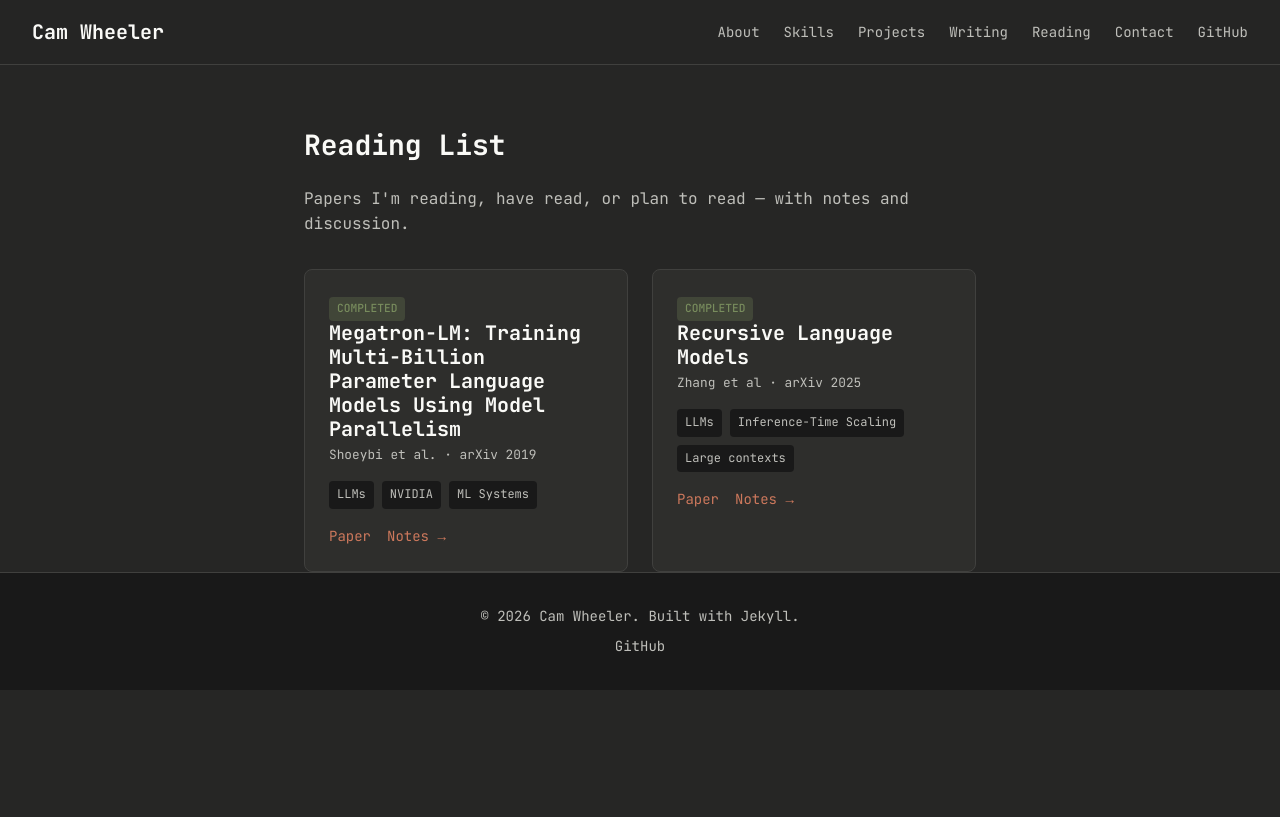
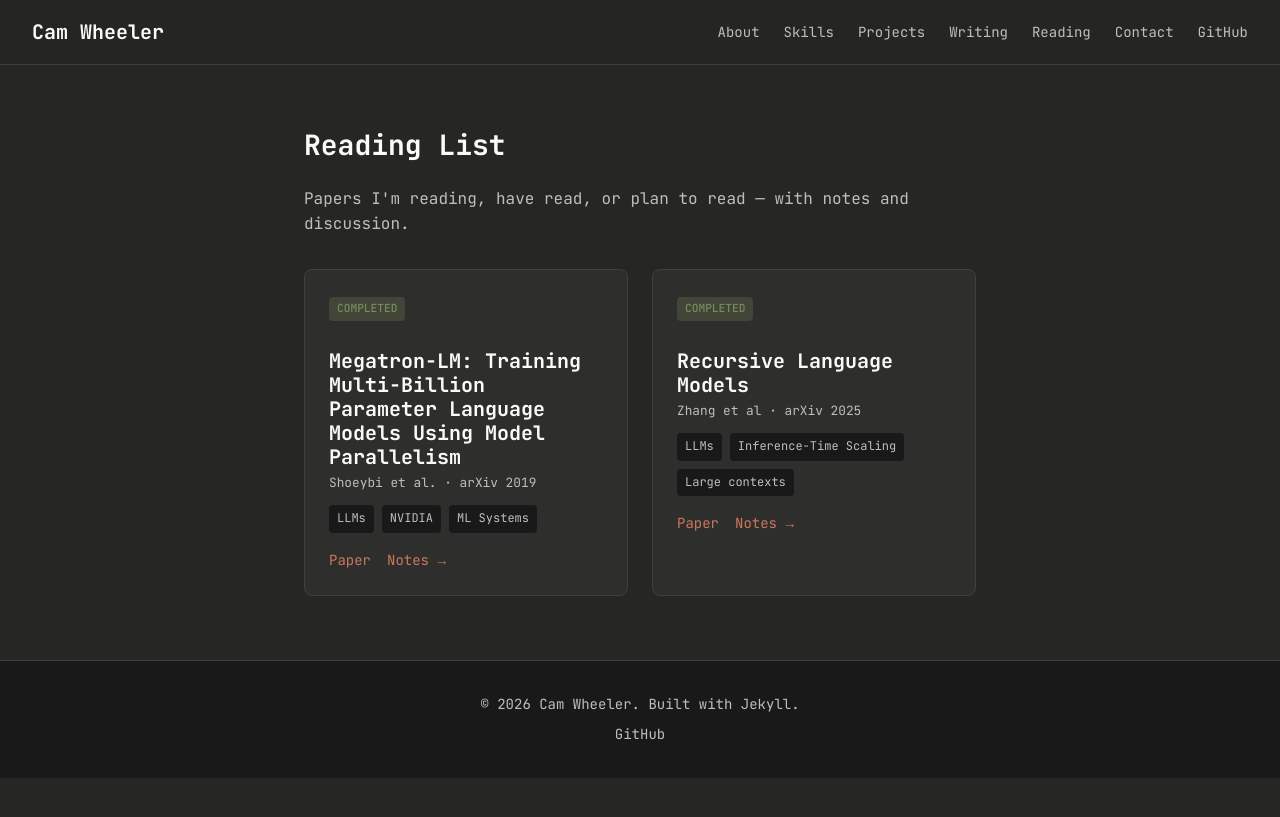
Before and after one commit to Cam-Wheeler/Cam-Wheeler.github.io, a Jekyll site: the page built from reading.html, in a window 1280 px wide. Shown: the top 817 px of the page. Built offline with Jekyll 4.4.1, drawn with Linux system fonts in a browser that asks for light colours.

Commit message:
Standardise text styling across the site
One body text colour everywhere, shared prose rules for markdown
content (lists, sub-headings, images, code, tables, quotes), bottom
spacing on content pages, and a gap under card badge rows. Drop the
Source link from series cards and the code link from the Sanction
Monitor post.

Co-Authored-By: Claude Fable 5.2 <noreply@anthropic.com>

```diff
--- a/_includes/series-card.html
+++ b/_includes/series-card.html
@@ -12,9 +12,6 @@
     {% endfor %}
   </div>
   <div class="project-links">
-    {% if include.series.github %}
-      <a href="{{ include.series.github }}" target="_blank" rel="noopener">Source</a>
-    {% endif %}
     <a href="{{ include.series.url | relative_url }}">Read the series &rarr;</a>
   </div>
 </div>
--- a/assets/css/style.css
+++ b/assets/css/style.css
@@ -23,6 +23,8 @@
   --bg-tertiary: #2E2E2C;
   --text-primary: var(--ivory-light);
   --text-secondary: var(--cloud-light);
+  /* Colour of all running text (paragraphs, lists, tables). Headings stay --text-primary. */
+  --text-body: var(--text-secondary);
   --accent: var(--book-cloth);
   --accent-hover: var(--kraft);
   --border: var(--slate-light);
@@ -61,6 +63,11 @@ a:hover {
 
 ul {
   list-style: none;
+}
+
+/* One colour for running text everywhere on the site */
+p, li, td, blockquote, figcaption {
+  color: var(--text-body);
 }
 
 img {
@@ -330,6 +337,12 @@ h3 { font-size: 1.25rem; }
 .status-badge.accepted { background: rgba(120, 140, 93, 0.25); color: var(--olive); }
 .status-badge.under-construction { background: rgba(235, 219, 188, 0.25); color: var(--manilla); }
 
+/* Badge row at the top of a card (type tag, status, part count) */
+.project-card > div:first-child,
+.paper-card > div:first-child {
+  margin-bottom: 0.75rem;
+}
+
 /* ===== Footer ===== */
 .site-footer {
   background: var(--bg-secondary);
@@ -366,19 +379,120 @@ h3 { font-size: 1.25rem; }
 /* ===== Page Content (for project/paper detail pages) ===== */
 .page-content {
   padding-top: 6rem;
+  padding-bottom: 4rem;
+}
+
+/* A post inside a series ends with the series nav, which has its own spacing */
+.page-content:has(+ .series-nav) {
+  padding-bottom: 0;
 }
 
 .page-content .container {
   max-width: 720px;
 }
 
-.page-content p {
+/* ===== Prose (markdown content inside .page-content) =====
+   :where() keeps these at element-level specificity, so any component
+   class (.project-card, .paper-meta, .series-list, ...) overrides them. */
+:where(.page-content) p,
+:where(.page-content) ul,
+:where(.page-content) ol,
+:where(.page-content) pre,
+:where(.page-content) blockquote,
+:where(.page-content) table {
   margin-bottom: 1rem;
-  color: var(--text-secondary);
 }
 
-.page-content h2 {
+:where(.page-content) h2 {
   margin-top: 2rem;
+}
+
+:where(.page-content) h3 {
+  margin: 1.75rem 0 0.75rem;
+}
+
+:where(.page-content) h4 {
+  margin: 1.5rem 0 0.5rem;
+}
+
+:where(.page-content) ul,
+:where(.page-content) ol {
+  padding-left: 3ch;
+}
+
+:where(.page-content) ul {
+  list-style: disc;
+}
+
+:where(.page-content) li {
+  margin-bottom: 0.5rem;
+}
+
+:where(.page-content) li > ul,
+:where(.page-content) li > ol {
+  margin: 0.5rem 0 0;
+}
+
+:where(.page-content) img {
+  display: block;
+  margin: 1.5rem auto;
+  border-radius: 6px;
+}
+
+:where(.page-content) code {
+  font-family: var(--font);
+  font-size: 0.875em;
+  background: var(--bg-tertiary);
+  border: 1px solid var(--border);
+  border-radius: 4px;
+  padding: 0.1em 0.35em;
+}
+
+:where(.page-content) pre {
+  background: var(--bg-secondary);
+  border: 1px solid var(--border);
+  border-radius: 8px;
+  padding: 1rem;
+  overflow-x: auto;
+  font-size: 0.875rem;
+  line-height: 1.5;
+  color: var(--text-body);
+}
+
+:where(.page-content) pre code {
+  font-size: inherit;
+  background: none;
+  border: none;
+  padding: 0;
+}
+
+:where(.page-content) blockquote {
+  border-left: 3px solid var(--accent);
+  padding-left: 1rem;
+}
+
+:where(.page-content) table {
+  width: 100%;
+  border-collapse: collapse;
+  font-size: 0.875rem;
+}
+
+:where(.page-content) th,
+:where(.page-content) td {
+  padding: 0.5rem 0.75rem;
+  border-bottom: 1px solid var(--border);
+  text-align: left;
+}
+
+:where(.page-content) th {
+  color: var(--text-primary);
+  font-weight: 700;
+}
+
+:where(.page-content) hr {
+  border: none;
+  border-top: 1px solid var(--border);
+  margin: 2rem 0;
 }
 
 /* ===== Responsive ===== */
@@ -433,11 +547,13 @@ h3 { font-size: 1.25rem; }
 .series-list {
   list-style: none;
   margin-top: 2rem;
+  padding-left: 0;
 }
 
 .series-list li {
   display: flex;
   gap: 1.25rem;
+  margin: 0;
   padding: 1.25rem 0;
   border-top: 1px solid var(--border);
 }
--- a/reading.html
+++ b/reading.html
@@ -6,7 +6,7 @@ title: Reading
 <section class="page-content">
   <div class="container">
     <h2>Reading List</h2>
-    <p style="color: var(--text-secondary); margin-bottom: 2rem;">Papers I'm reading, have read, or plan to read — with notes and discussion.</p>
+    <p style="margin-bottom: 2rem;">Papers I'm reading, have read, or plan to read — with notes and discussion.</p>
     <div class="projects-grid">
       {% for paper in site.papers %}
         {% include paper-card.html paper=paper %}
```
Also changed, not shown: _writing/sanction-monitor-01-system-overview.md (+0 -2 lines), index.md (+2 -2 lines).
